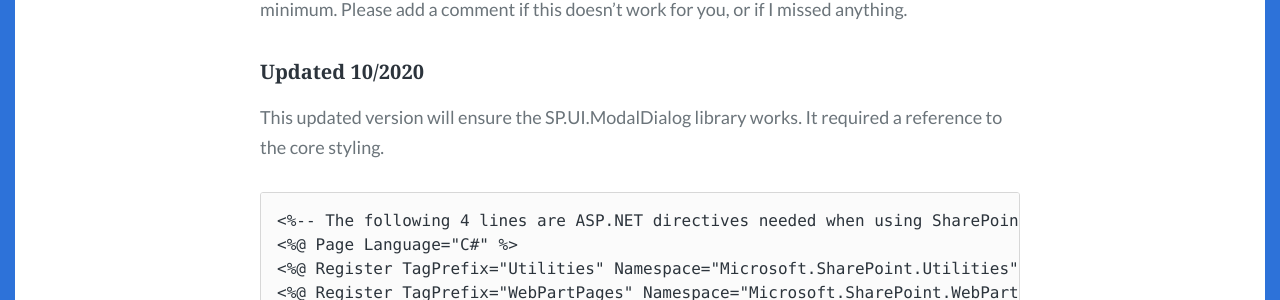
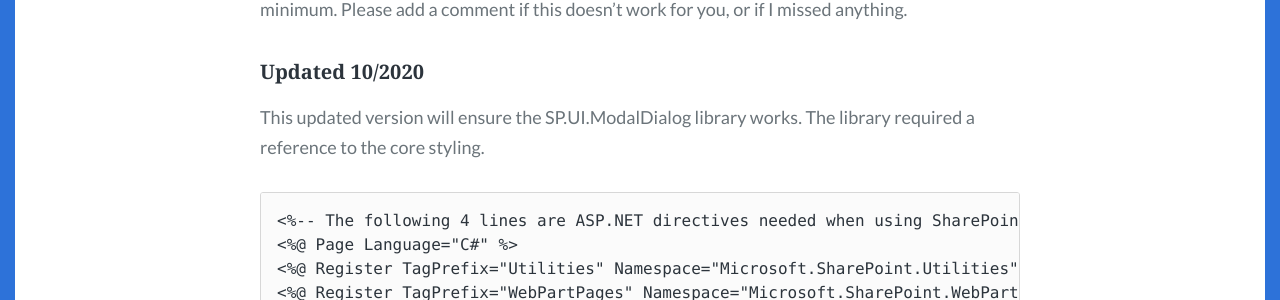
Before and after one commit to gunjandatta/blog, a Jekyll site: the page built from _posts/2016/2016-10-22-minimal-page-for-sharepoint-app-parts.md, in a window 1280 px wide and 900 px high, scrolled down 320 px. Shown: the part 154-454 px from the top of the window. Built offline with Jekyll 4.4.1, drawn with Linux system fonts in a browser that asks for light colours; some web fonts are replaced.

Commit message:
Updated the minimal page.

````diff
--- a/_posts/2016/2016-10-22-minimal-page-for-sharepoint-app-parts.md
+++ b/_posts/2016/2016-10-22-minimal-page-for-sharepoint-app-parts.md
@@ -13,7 +13,7 @@ When developing app parts, you want to focus on the main content of the page. In
 
 #### Updated 10/2020
 
-This updated version will ensure the SP.UI.ModalDialog library works. It required a reference to the core styling.
+This updated version will ensure the SP.UI.ModalDialog library works. The library required a reference to the core styling.
 
 ```html
 <%-- The following 4 lines are ASP.NET directives needed when using SharePoint components --%>
````
